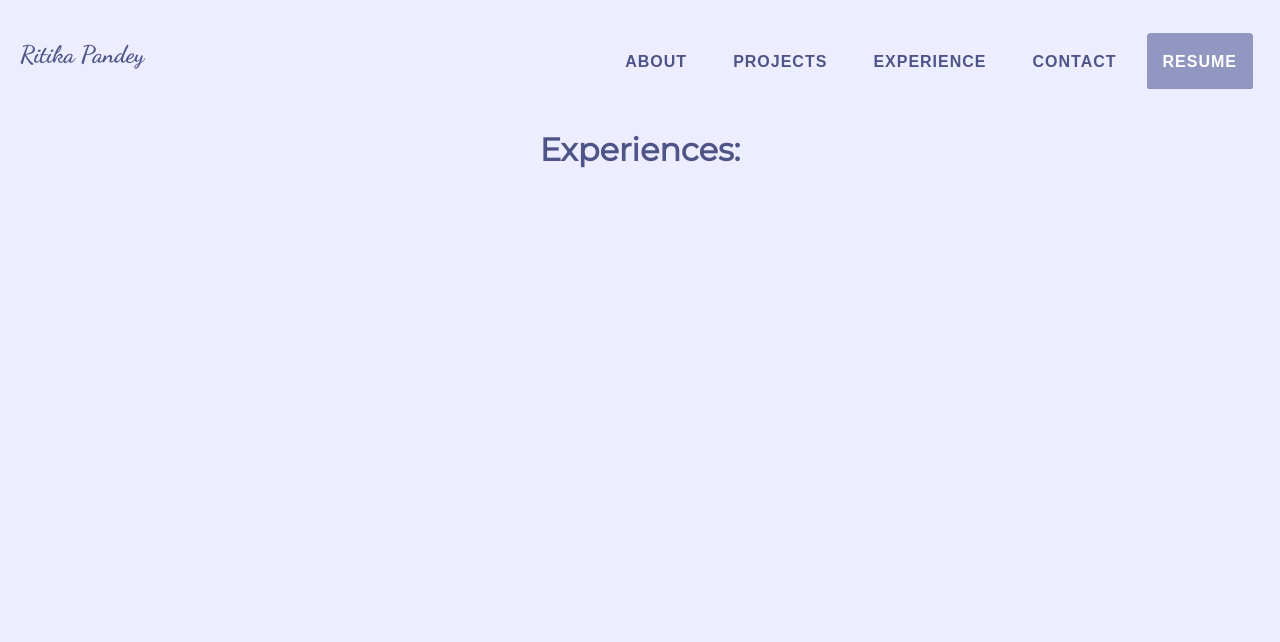
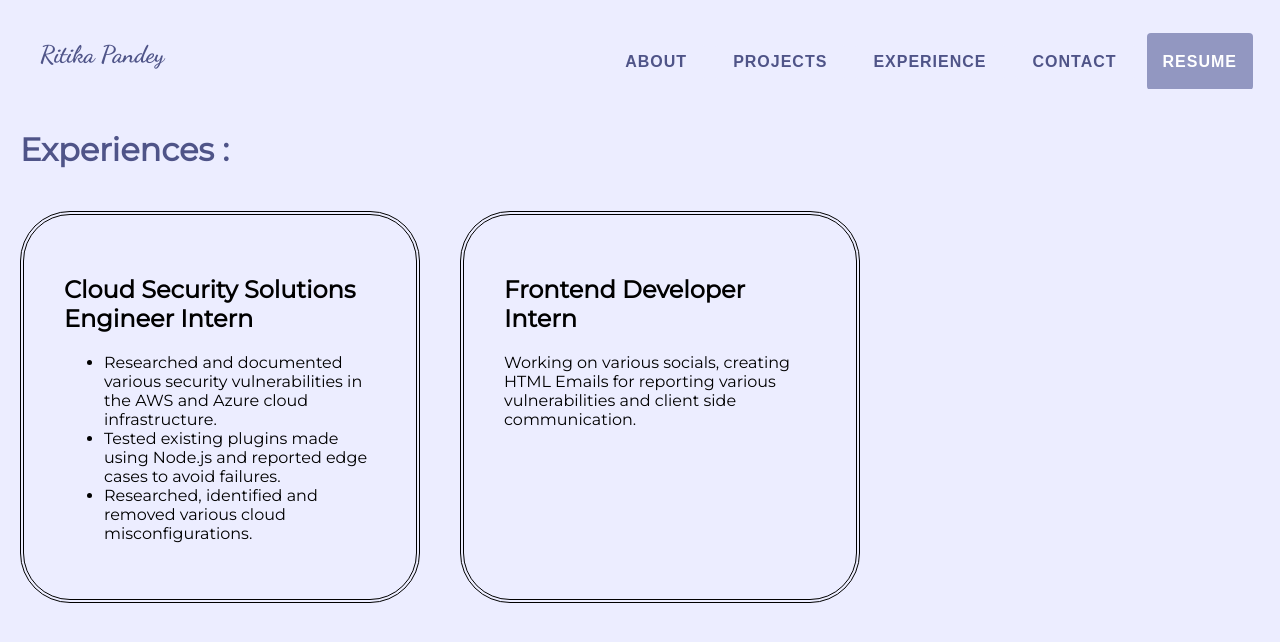
Before and after one commit to Ritika-Pandey01/Portfolio, a React (Create React App) app: page /experience in a window 1280 px wide. Shown: the top 642 px of the page. Built offline with nearby package versions, Linux system fonts and the light colour scheme.

Commit message:
Added basic styling and content of experience

```diff
--- a/src/Components/Experience/Experience.jsx
+++ b/src/Components/Experience/Experience.jsx
@@ -1,9 +1,32 @@
-import React from 'react'
+import React from 'react';
+import './experience.css';
 
 function Experience() {
   return (
     <>
-      <h1>Experiences:</h1>
+    <h1>Experiences :</h1>
+    <div className='experience'>
+
+
+
+      <div className='Intern1'>
+      <h2>Cloud Security Solutions Engineer Intern</h2>
+      <ul>
+        <li>Researched and documented various security vulnerabilities in
+the AWS and Azure cloud infrastructure.</li>
+<li>Tested existing plugins made using Node.js and reported edge
+cases to avoid failures.</li>
+<li>Researched, identified and removed various cloud misconfigurations.</li>
+      </ul>
+      </div>
+      <div className='Intern2'>
+      <h2>Frontend Developer Intern</h2>
+      <p>Working on various socials, creating HTML Emails for reporting various vulnerabilities and client side communication.</p>
+      </div>
+      <div>
+
+      </div>
+      </div>
     </>
   )
 }
--- a/src/Components/Experience/experience.css
+++ b/src/Components/Experience/experience.css
@@ -0,0 +1,24 @@
+h1{
+    text-align: left;
+    padding-left: 20px;
+}
+.Intern1{
+    padding: 40px;
+    max-width: 400px;
+    border: 4px double black;
+    border-radius: 50px;
+    margin: 20px;
+    flex:50%;
+}
+.Intern2{
+    padding: 40px;
+    max-width: 400px;
+    border: 4px double black;
+    border-radius: 50px;
+    margin: 20px;
+    text-align: left;
+    flex:50%;
+}
+.experience{
+    display: flex;
+}
```
